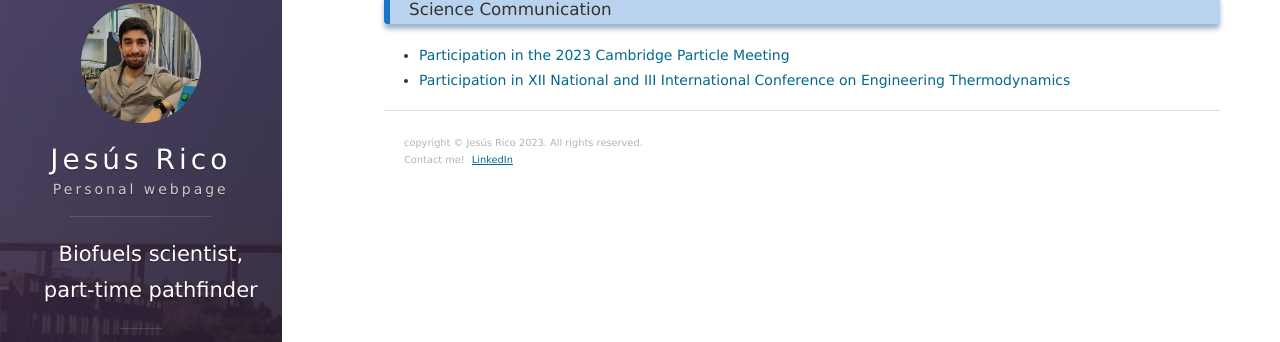
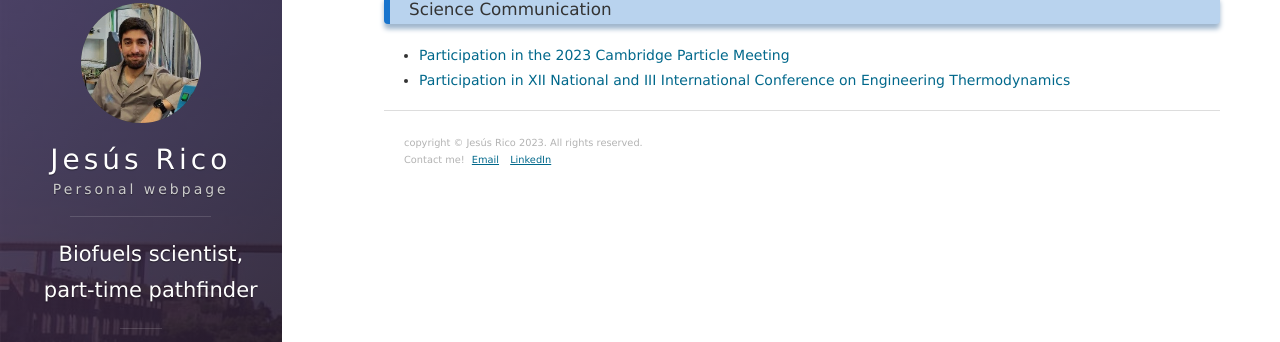
Before and after one commit to jesusrico96/jesusrico96.github.io, a Jekyll site: the page built from tags.html, in a window 1280 px wide. Shown: the part 224-566 px from the top of the page. Built offline with Jekyll 4.4.1, drawn with Linux system fonts in a browser that asks for light colours; nearby versions of some CDN libraries.

Commit message:
Update footer.html

```diff
--- a/_includes/footer.html
+++ b/_includes/footer.html
@@ -2,7 +2,7 @@
     <footer>
         <p class="copyright text-muted">
             copyright &copy; {{ site.title }} {{ site.time | date: '%Y' }}. All rights reserved.<br>
-            Contact me! <a href="https://www.linkedin.com/in/jesusricofuentes/">LinkedIn</a>
+            Contact me! <a href="mailto:jjrico@jjrico.net">Email</a> <a href="https://www.linkedin.com/in/jesusricofuentes/">LinkedIn</a>
         </p>
         <div align="right">
             <link rel="stylesheet" href="//cdn.bootcss.com/font-awesome/4.3.0/css/font-awesome.min.css">
```
